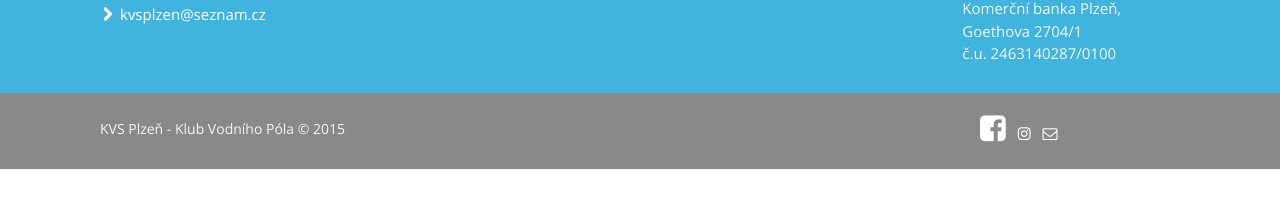
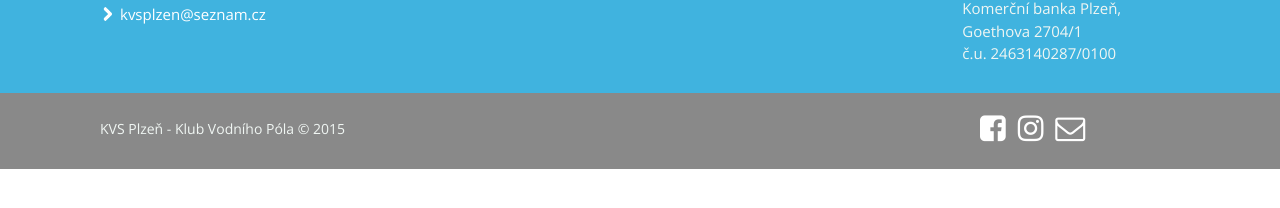
Before and after one commit to SteveVil/KVS-web, a Jekyll site: the page built from index.html, in a window 1280 px wide. Shown: the part 395-603 px from the top of the page. Built offline with Jekyll 4.4.1, drawn with Linux system fonts in a browser that asks for light colours; nearby versions of some CDN libraries.

Commit message:
Update footer.html

```diff
--- a/_includes/footer.html
+++ b/_includes/footer.html
@@ -32,8 +32,8 @@
 
 			 <div class="social-links">
 			 	<a href="https://www.facebook.com/pages/KVS-Plze%C5%88-Klub-Vodn%C3%ADho-P%C3%B3la-v-Plzni/75700100381" Title="Facebook KVS Plzeň"><i class="fa fa-facebook-square fa-2x"></i></a>
-			 	<a href="https://instagram.com/kvs_plzen/" Title="Instagram"><i class="fa fa-instagram"></i></a>
-			 	<a href="mailto:kvsplzen@seznam.cz" Title="Email"><i class="fa fa-envelope-o"></i></a>
+			 	<a href="https://instagram.com/kvs_plzen/" Title="Instagram"><i class="fa fa-instagram fa-2x"></i></a>
+			 	<a href="mailto:kvsplzen@seznam.cz" Title="Email"><i class="fa fa-envelope-o fa-2x"></i></a>
 			 </div>
 
 
```
